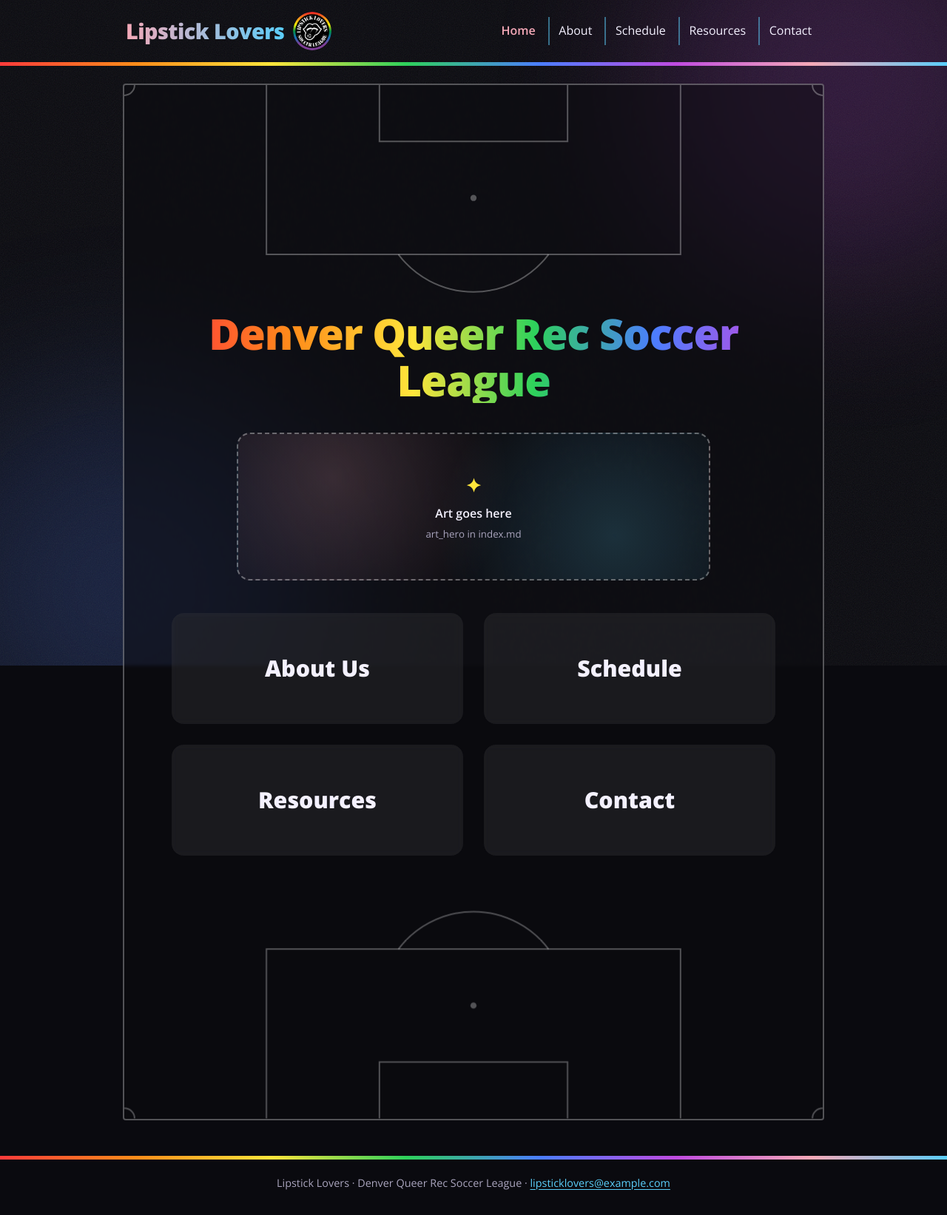
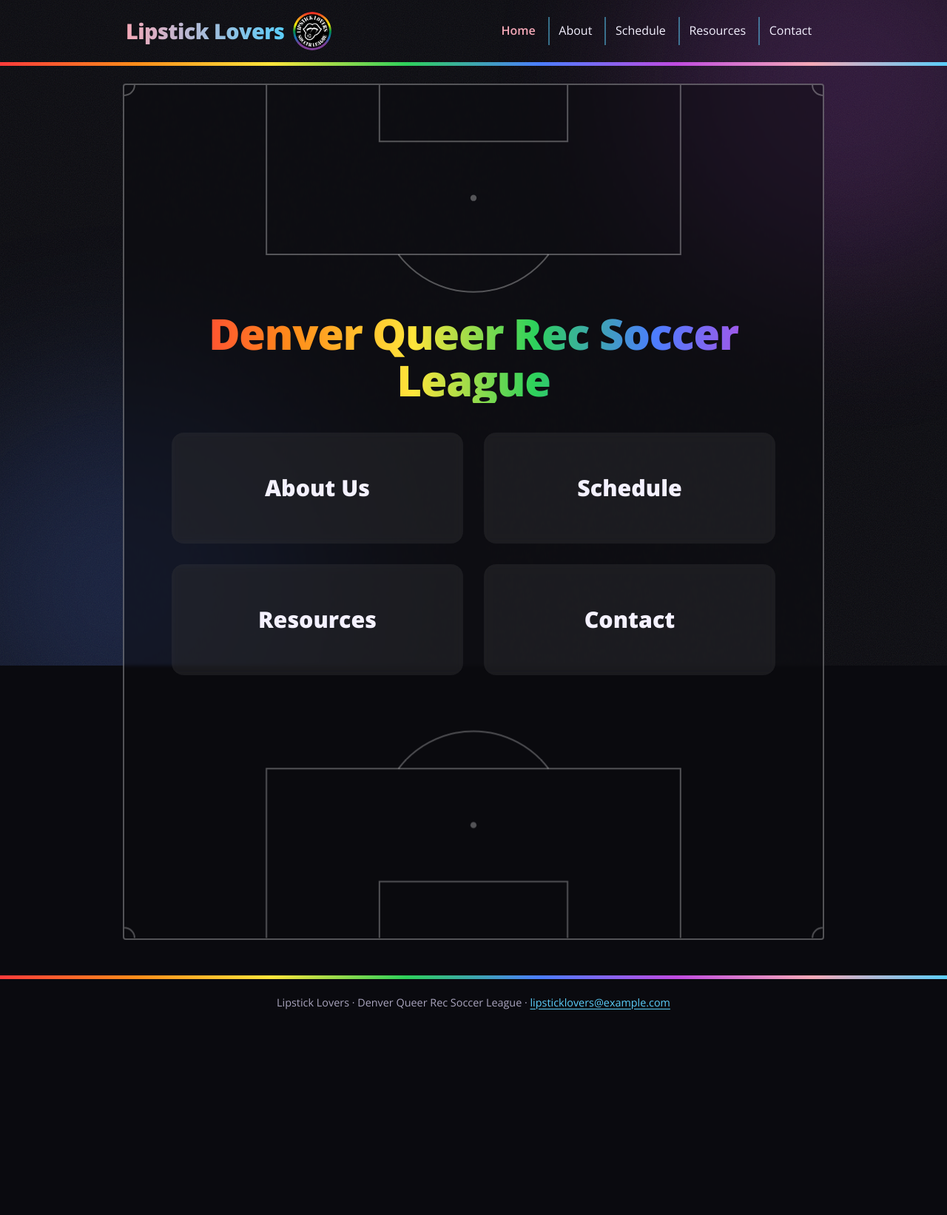
Before and after one commit to brirowe/Lipstick-Lovers, a Jekyll site: the page built from index.md, in a window 1280 px wide. Shown: the whole page at 74% size. Built offline with Jekyll 4.4.1, drawn with Linux system fonts in a browser that asks for light colours; after the commit the page ends 1399 px from its top, so only the background shows below that.

Commit message:
update art and bot block

```diff
--- a/_config.yml
+++ b/_config.yml
@@ -16,6 +16,12 @@ baseurl: "/Lipstick-Lovers"   # set to "" if you later use a custom domain
 # Drop your logo in assets/img/ and put the path here.
 # Leave blank ("") to show the placeholder circle.
 logo: "/assets/img/DLL Logo.jpg"
+
+# ----- Corner art (top of the field, both sides) -----
+# Sets it for every page. Leave blank ("") for none.
+# To change it on one page, add art_left / art_right to that page's front matter.
+art_left: ""    # e.g. "/assets/img/art/left.png"
+art_right: ""
 
 # ----- Registration -----
 # Flip `open` to true to show the Registration button on the Schedule page.
--- /dev/null
+++ b/_data/robots.txt
@@ -0,0 +1,6 @@
+---
+layout: null
+permalink: /robots.txt
+---
+User-agent: *
+Disallow: /
--- a/_includes/art.html
+++ b/_includes/art.html
@@ -1,16 +1,9 @@
 {% comment %}
-  Digital art slot.
+  Digital art slot. Shows nothing if src is blank.
   Usage in a page:  include art.html src=page.art_hero alt="Description"
-  If src is blank, a placeholder box shows instead.
 {% endcomment %}
 {% if include.src and include.src != "" %}
   <figure class="art {{ include.class }}">
     <img src="{{ include.src | relative_url }}" alt="{{ include.alt }}" loading="lazy">
   </figure>
-{% else %}
-  <figure class="art art-placeholder {{ include.class }}">
-    <span class="art-icon">✦</span>
-    <span>Art goes here</span>
-    <small>{{ include.hint | default: "Set the image path in this page's front matter" }}</small>
-  </figure>
 {% endif %}
--- a/_layouts/default.html
+++ b/_layouts/default.html
@@ -3,6 +3,7 @@
 <head>
   <meta charset="utf-8">
   <meta name="viewport" content="width=device-width, initial-scale=1">
+    <meta name="robots" content="noindex, nofollow, noarchive, nosnippet, noimageindex, noai, noimageai">
   <title>{% if page.title and page.title != "Home" %}{{ page.title }} | {% endif %}{{ site.title }}</title>
   <meta name="description" content="{{ page.description | default: site.description }}">
   <link rel="preconnect" href="https://fonts.googleapis.com">
@@ -17,7 +18,17 @@
 
   <main class="pitch-wrap">
     <div class="pitch">
-      {% include goal-box.html position="top" %}
+      {% assign art_left = page.art_left | default: site.art_left %}
+      {% assign art_right = page.art_right | default: site.art_right %}
+      <div class="pitch-top">
+        {% include goal-box.html position="top" %}
+        {% if art_left and art_left != "" %}
+          <img class="corner-art corner-left" src="{{ art_left | relative_url }}" alt="" aria-hidden="true">
+        {% endif %}
+        {% if art_right and art_right != "" %}
+          <img class="corner-art corner-right" src="{{ art_right | relative_url }}" alt="" aria-hidden="true">
+        {% endif %}
+      </div>
 
       <div class="pitch-content">
         {{ content }}
--- a/_sass/_theme.scss
+++ b/_sass/_theme.scss
@@ -199,6 +199,18 @@ img { max-width: 100%; display: block; }
 }
 .penalty circle { fill: $line; }
 .penalty-bottom { transform: rotate(180deg); margin-top: 3rem; }
+
+// Corner art beside the top penalty box
+.pitch-top { position: relative; }
+.corner-art {
+  position: absolute;
+  top: 8%;
+  width: 15%;
+  max-height: 84%;
+  object-fit: contain;
+}
+.corner-left { left: 3%; }
+.corner-right { right: 3%; }
 
 .pitch-content { padding: 0.75rem clamp(1.25rem, 6vw, 4rem) 1rem; }
 .pitch-content > :first-child { margin-top: 0; }
```
